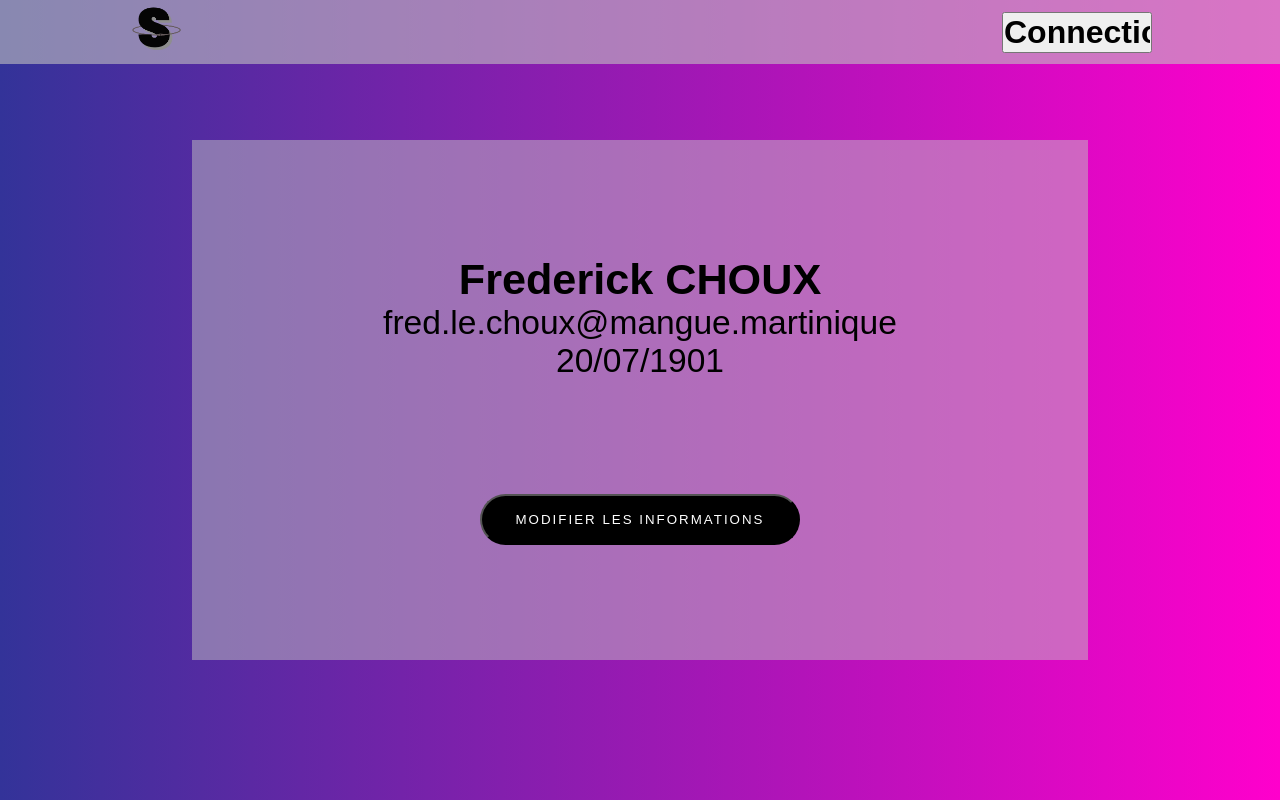
After one commit to mike-djoco/Synergie-Web, a PHP site: page /account.php in a window 1280 px wide. The commit adds this page. Run offline with PHP 8.4, Linux system fonts and the light colour scheme.

Commit message:
c'est de ta faute

```diff
--- /dev/null
+++ b/account.php
@@ -0,0 +1,37 @@
+<!DOCTYPE html>
+<html lang="en">
+
+<head>
+    <meta charset="UTF-8">
+    <meta http-equiv="X-UA-Compatible" content="IE=edge">
+    <meta name="viewport" content="width=device-width, initial-scale=1.0">
+    <link rel="icon" type="image/png" sizes="16x16" href="./img/logo.png">
+    <link rel="stylesheet" href="./css/globale.css">
+    <link rel="stylesheet" href="./css/account.css">
+
+    <title>Account</title>
+</head>
+
+<body style="--bck1:#C1C1C180;--hover:#C1C1C1BB;">
+
+    <?php include "header.php"; ?>
+
+    <div class="account-card">
+        <div class="information-container">
+            <div class="account-name">
+                <!--remplacer par le prenom et le nom en majiscule-->
+                Frederick CHOUX
+            </div>
+            <div class="account-mail">
+                <!--remplacer par le mail-->
+                fred.le.choux@mangue.martinique
+            </div>
+            <div class="account-bday">
+                <!--remplacer par la date de naissance-->
+                20/07/1901
+            </div>
+        </div>
+        <button href="./Modification.php">Modifier les informations</button>
+    </div>
+
+    <?php include "footer.php"; ?>
--- /dev/null
+++ b/css/account.css
@@ -0,0 +1,47 @@
+.account-card {
+	width: 70vw;
+	height: 65vh;
+	display: flex;
+	flex-direction: column;
+	justify-content: space-evenly;
+	align-items: center;
+	background-color: var(--bck1);
+}
+
+.information-container{
+	display: flex;
+	flex-direction: column;
+	justify-content: space-evenly;
+	align-items: center;
+}
+
+.information-container .account-name {
+	font-size: 2.7rem;
+	font-weight: bold;
+}
+
+.information-container .account-mail {
+	font-size: 2.1rem;
+}
+
+.information-container .account-bday {
+	font-size: 2.1rem;
+}
+
+.account-card button {
+	background: black;
+    color: white;
+    width: 25vw;
+    padding: 1rem;
+    border-radius: 100px;
+    text-transform: uppercase;
+    letter-spacing: 2px;
+    transition: 1.5s;
+}
+.account-card button:hover {
+	transform: scale(1.15);
+	font-size: 1.1rem;
+	background-color: white;
+	color: black;
+	font-weight: bold;
+}
--- a/header.php
+++ b/header.php
@@ -9,7 +9,7 @@
                     <form action="./utils/deconnecter.php">
                         <input class="nav-links" type="submit" value="Déconnexion">
                     </form>
-                    <a href="./Modification.php"><img src="./img/account.png" /></a>
+                    <a href="./account.php"><img src="./img/account.png" /></a>
                 ';
                 }
 
--- a/login.php
+++ b/login.php
@@ -26,7 +26,7 @@
                     $_SESSION['user_auth'] = true;
                     $_SESSION['login'] = $Slogin;
                     $_SESSION['role'] = $Srole;
-                    header("Location = Modification.php");
+                    header("Location: account.php");
                 }
             }
         }
```
Also changed, not shown: Modification.php (+22 -6 lines), connecter.php (added, +8 -0 lines), css/modification.css (+4 -3 lines), js/modification.js (+38 -24 lines).
